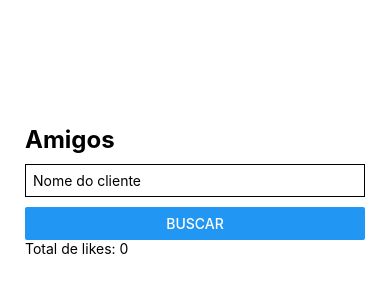
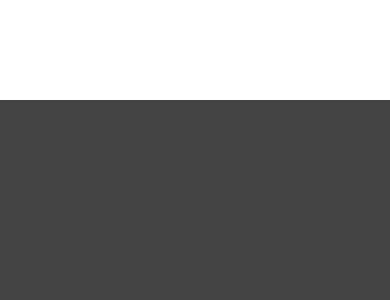
Before and after one commit to gabrielmds222/performando-apps, a React Native app: screen / in a window 390 px wide. Shown: the top 300 px of the page. Built offline with nearby package versions, Linux system fonts and the light colour scheme.

Commit message:
feat: Tela inicial da aplicação

```diff
--- a/App.tsx
+++ b/App.tsx
@@ -1,6 +1,6 @@
 import React from "react";
-import { Home } from "./src/screens/Home";
+import { Inicial } from "./src/screens/Inicial";
 
 export default function App() {
-  return <Home />;
+  return <Inicial />;
 }
--- a/package.json
+++ b/package.json
@@ -25,6 +25,7 @@
     "@types/react": "~18.0.0",
     "@types/react-native": "~0.69.1",
     "json-server": "^0.17.0",
+    "react-native-bundle-visualizer": "^3.1.1",
     "typescript": "^4.6.3"
   },
   "private": true
--- /dev/null
+++ b/src/screens/Inicial.tsx
@@ -0,0 +1,37 @@
+import React, { useState, useCallback } from "react";
+
+import {
+  View,
+  Text,
+  TextInput,
+  StyleSheet,
+  Button,
+  ScrollView,
+} from "react-native";
+
+import { FriendList } from "../components/FriendList";
+
+export function Inicial() {
+  return <View style={styles.container}></View>;
+}
+
+const styles = StyleSheet.create({
+  container: {
+    flex: 1,
+    marginTop: 100,
+    padding: 25,
+    backgroundColor: "#444",
+  },
+  title: {
+    fontSize: 24,
+    fontWeight: "bold",
+  },
+  input: {
+    borderWidth: 1,
+    padding: 7,
+    marginVertical: 10,
+  },
+  list: {
+    marginTop: 20,
+  },
+});
```
Also changed, not shown: 1 other file (tests, documents, lock files or other folders).
